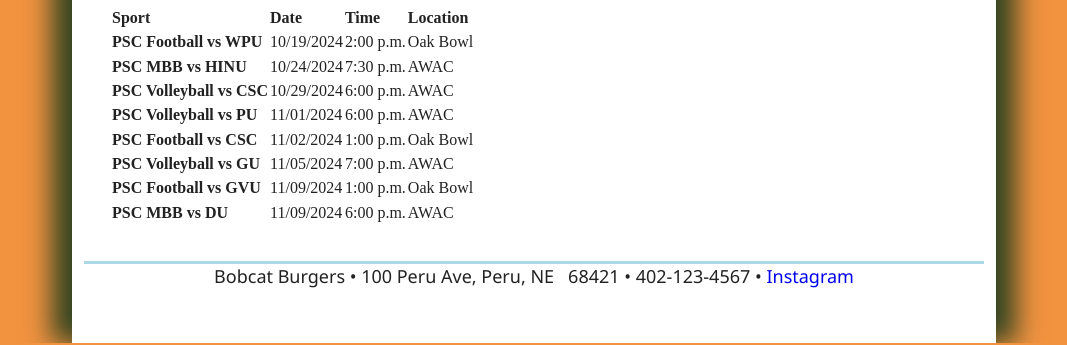
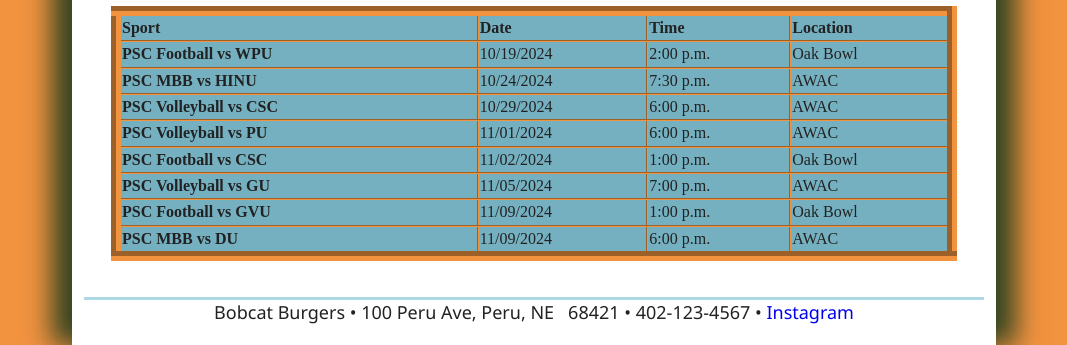
Before and after one commit to Lander8383/Bobcat-Burgers, a plain HTML site: page events.html in a window 1280 px wide. Shown: the part 457-802 px from the top of the page, without its empty margins (106-1173 px from the left). Drawn offline with Linux system fonts and the light colour scheme.

Commit message:
Add files via upload

```diff
--- a/events.html
+++ b/events.html
@@ -15,6 +15,7 @@
    <title>Events</title>
    <link href="base.css" rel="stylesheet" />
    <link href="layout2.css" rel="stylesheet" />
+   <link href="table.css" rel="stylesheet" />
 </head>
 
 <body>
--- a/table.css
+++ b/table.css
@@ -1,16 +1,20 @@
 @charset "utf-8";
 
 /*Table Styles */
+table {
+	width: 400px;
+}
+
 table.events {
-	background: white;
-	border: 10px outset rgb(153, 0, 153);
+	background: rgb(117, 176, 193);
+	border: 10px outset rgb(242, 147, 64);
 	border-collapse: collapse;
-	font-size: 0.75em;
+	font-size: 1em;
 	width: 100%;
 }
 
 /*Table Cell Styles */
 
 table.events th, table.events td {
-	border: 1px solid gray;
+	border: 2px outset rgb(242, 147, 64);
 }
```
